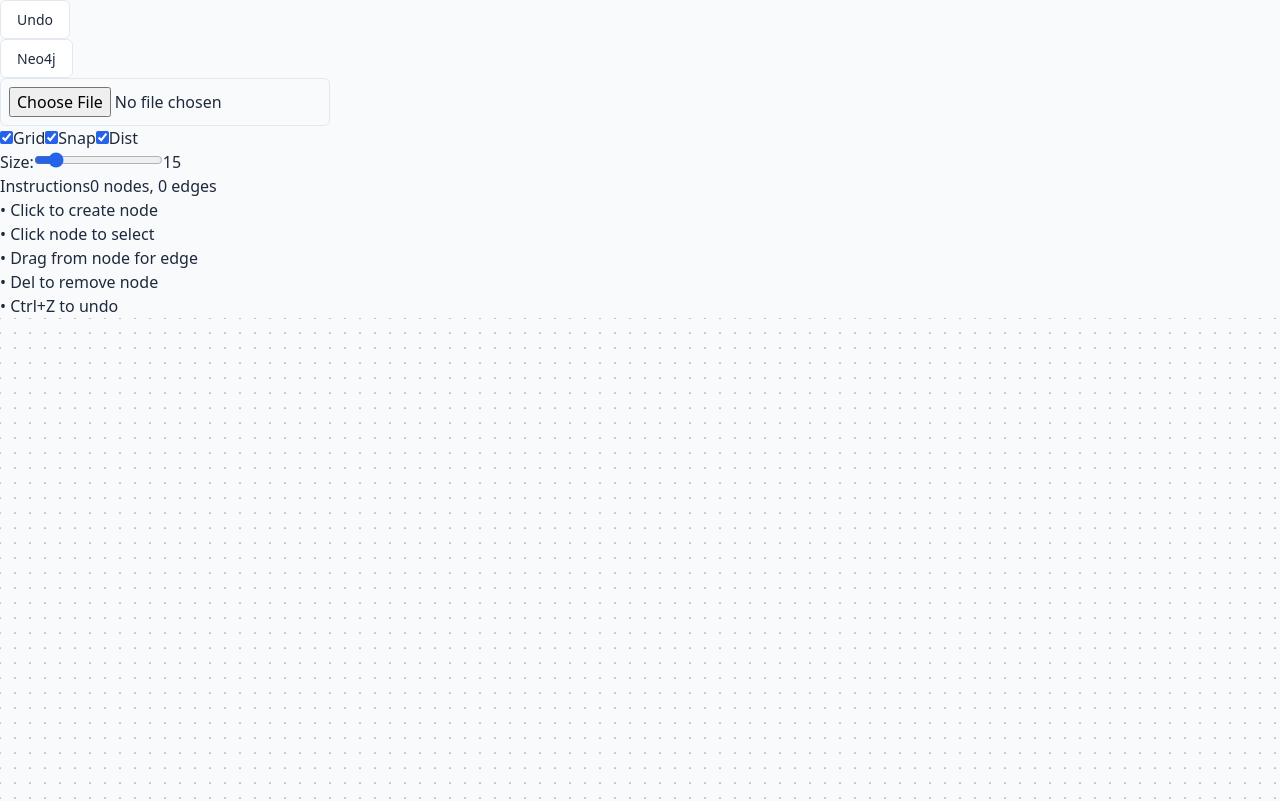
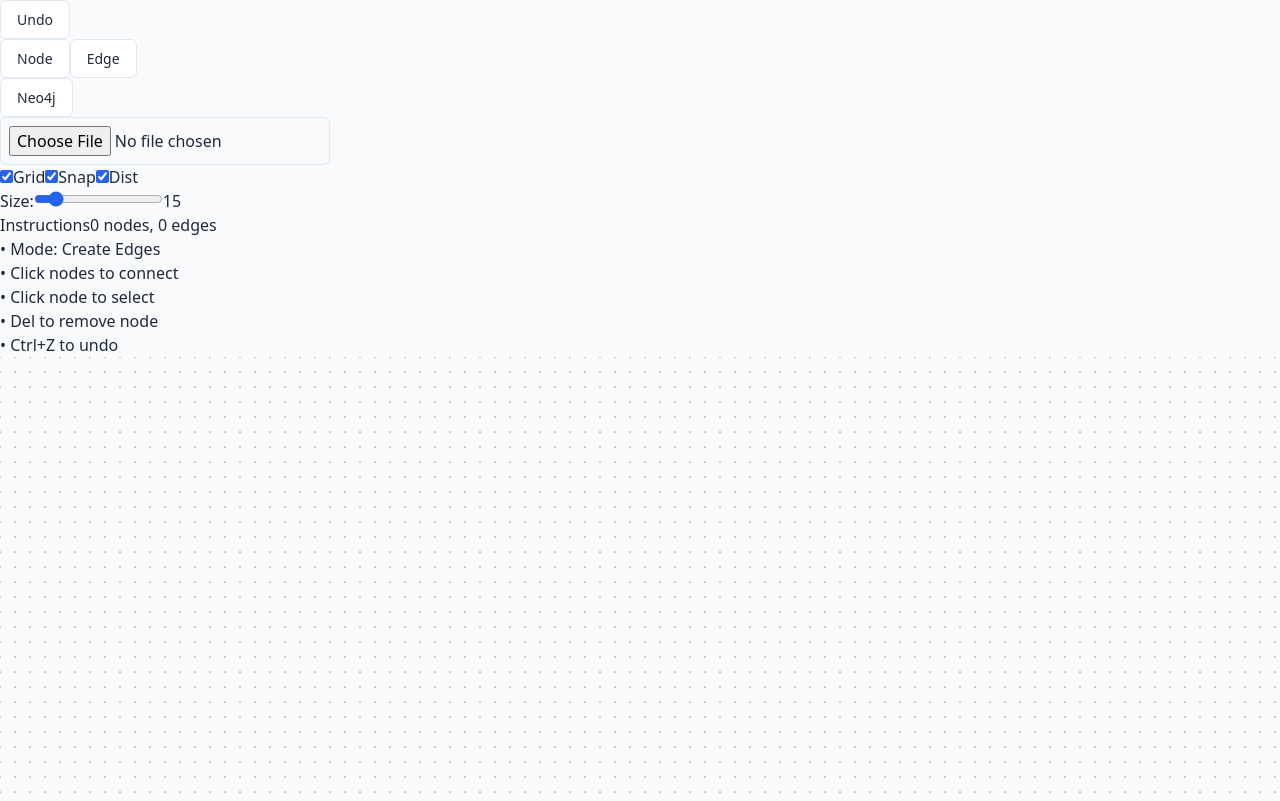
Before and after one commit to gbccsclub/pointr, a React (Vite) app in the folder graph-editor/: page / in a window 1280 px wide. Shown: the top 801 px of the page. Built offline with nearby package versions, Linux system fonts and the light colour scheme.

Commit message:
feat: node/edge mode

```diff
--- a/graph-editor/src/components/GraphEditor/Canvas.jsx
+++ b/graph-editor/src/components/GraphEditor/Canvas.jsx
@@ -21,6 +21,7 @@
   onEdgeCreate,
   overlayImage,
   imageOpacity,
+  editorMode,
 }) => {
   const canvasRef = useRef(null);
   const imageRef = useRef(null);
@@ -185,19 +186,31 @@
     );
 
     if (clickedNode) {
-      if (isDrawing) {
-        onEdgeCreate(drawingFrom, clickedNode);
+      if (editorMode === 'edge' && isDrawing && drawingFrom) {
+        // If we're drawing an edge and click a second node, create the edge
+        if (clickedNode.id !== drawingFrom.id) {
+          onEdgeCreate(drawingFrom, clickedNode);
+        }
+        // Reset drawing state
+        setIsDrawing(false);
+        setDrawingFrom(null);
       } else {
         setSelectedNode(clickedNode);
-        setIsDrawing(true);
-        setDrawingFrom(clickedNode);
+        if (editorMode === 'edge') {
+          setIsDrawing(true);
+          setDrawingFrom(clickedNode);
+        }
       }
-    } else {
+    } else if (editorMode === 'node') {
       const newNode = createNode(x, y);
       const updatedNodes = [...nodes, newNode];
       setNodes(updatedNodes);
       setSelectedNode(newNode);
       saveToHistory({ nodes: updatedNodes, edges });
+    } else {
+      // Click on empty space while in edge mode - clear drawing state
+      setIsDrawing(false);
+      setDrawingFrom(null);
     }
   };
 
--- a/graph-editor/src/components/GraphEditor/Controls.jsx
+++ b/graph-editor/src/components/GraphEditor/Controls.jsx
@@ -13,7 +13,9 @@
   onImageToggle,
   nodes,
   edges,
-  onImport
+  onImport,
+  editorMode,
+  onModeChange
 }) => {
   return (
     <div className="bg-white/90 backdrop-blur-sm rounded-lg shadow-lg p-2 text-xs">
@@ -31,6 +33,29 @@
           >
             Undo
           </button>
+
+          <div className="flex rounded overflow-hidden">
+            <button
+              onClick={() => onModeChange('node')}
+              className={`px-2 py-0.5 transition-colors ${
+                editorMode === 'node'
+                  ? 'bg-blue-600 text-white'
+                  : 'bg-blue-50 text-blue-600 hover:bg-blue-100'
+              }`}
+            >
+              Node
+            </button>
+            <button
+              onClick={() => onModeChange('edge')}
+              className={`px-2 py-0.5 transition-colors ${
+                editorMode === 'edge'
+                  ? 'bg-blue-600 text-white'
+                  : 'bg-blue-50 text-blue-600 hover:bg-blue-100'
+              }`}
+            >
+              Edge
+            </button>
+          </div>
 
           {selectedNode && (
             <button
--- a/graph-editor/src/components/GraphEditor/GraphEditor.jsx
+++ b/graph-editor/src/components/GraphEditor/GraphEditor.jsx
@@ -20,6 +20,7 @@
   const [canvasSize, setCanvasSize] = useState({ width: window.innerWidth, height: window.innerHeight });
   const [overlayImage, setOverlayImage] = useState(null);
   const [imageOpacity, setImageOpacity] = useState(0.5);
+  const [editorMode, setEditorMode] = useState('node'); // 'node' or 'edge'
 
   const { history, currentStateIndex, saveToHistory, handleUndo, canUndo } = useGraphHistory();
 
@@ -82,8 +83,6 @@
       setEdges(newEdges);
       saveToHistory({ nodes, edges: newEdges });
     }
-    setIsDrawing(false);
-    setDrawingFrom(null);
   };
 
   const handleImageUpload = (e) => {
@@ -134,6 +133,8 @@
           nodes={nodes}
           edges={edges}
           onImport={handleNeo4jImport}
+          editorMode={editorMode}
+          onModeChange={setEditorMode}
         />
       </div>
 
@@ -182,6 +183,7 @@
         setDrawingFrom={setDrawingFrom}
         saveToHistory={saveToHistory}
         onEdgeCreate={handleEdgeCreate}
+        editorMode={editorMode}
       />
     </div>
   );
--- a/graph-editor/src/components/GraphEditor/Instructions.jsx
+++ b/graph-editor/src/components/GraphEditor/Instructions.jsx
@@ -1,6 +1,6 @@
 import React from 'react';
 
-const Instructions = ({ nodes, edges, gridSize, selectedNode }) => {
+const Instructions = ({ nodes, edges, gridSize, selectedNode, editorMode }) => {
   return (
     <div className="bg-white/90 backdrop-blur-sm rounded-lg shadow-lg p-2 text-xs w-48">
       <div className="flex justify-between items-center mb-1.5">
@@ -8,9 +8,13 @@
         <span className="text-slate-500">{nodes.length} nodes, {edges.length} edges</span>
       </div>
       <ul className="space-y-0.5 text-slate-600 mb-1">
-        <li>• Click to create node</li>
+        <li>• Mode: {editorMode === 'node' ? 'Create Nodes' : 'Create Edges'}</li>
+        {editorMode === 'node' ? (
+          <li>• Click to create node</li>
+        ) : (
+          <li>• Click nodes to connect</li>
+        )}
         <li>• Click node to select</li>
-        <li>• Drag from node for edge</li>
         <li>• Del to remove node</li>
         <li>• Ctrl+Z to undo</li>
       </ul>
```
